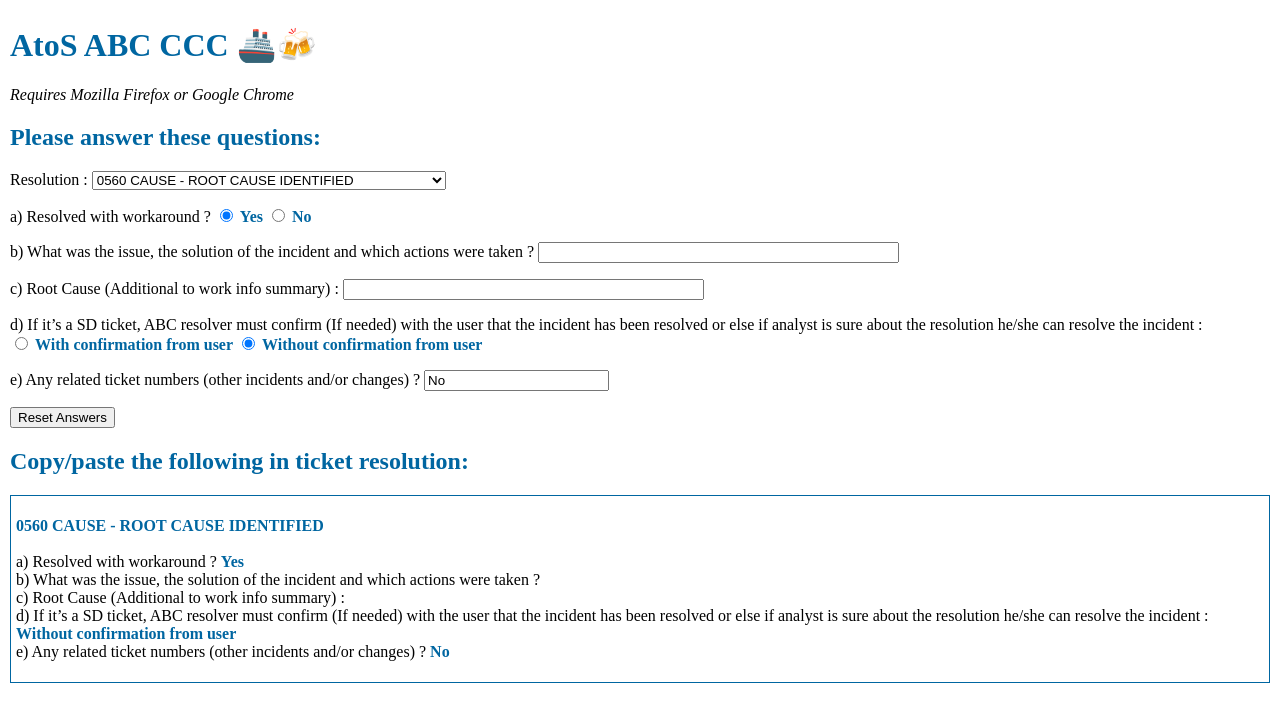
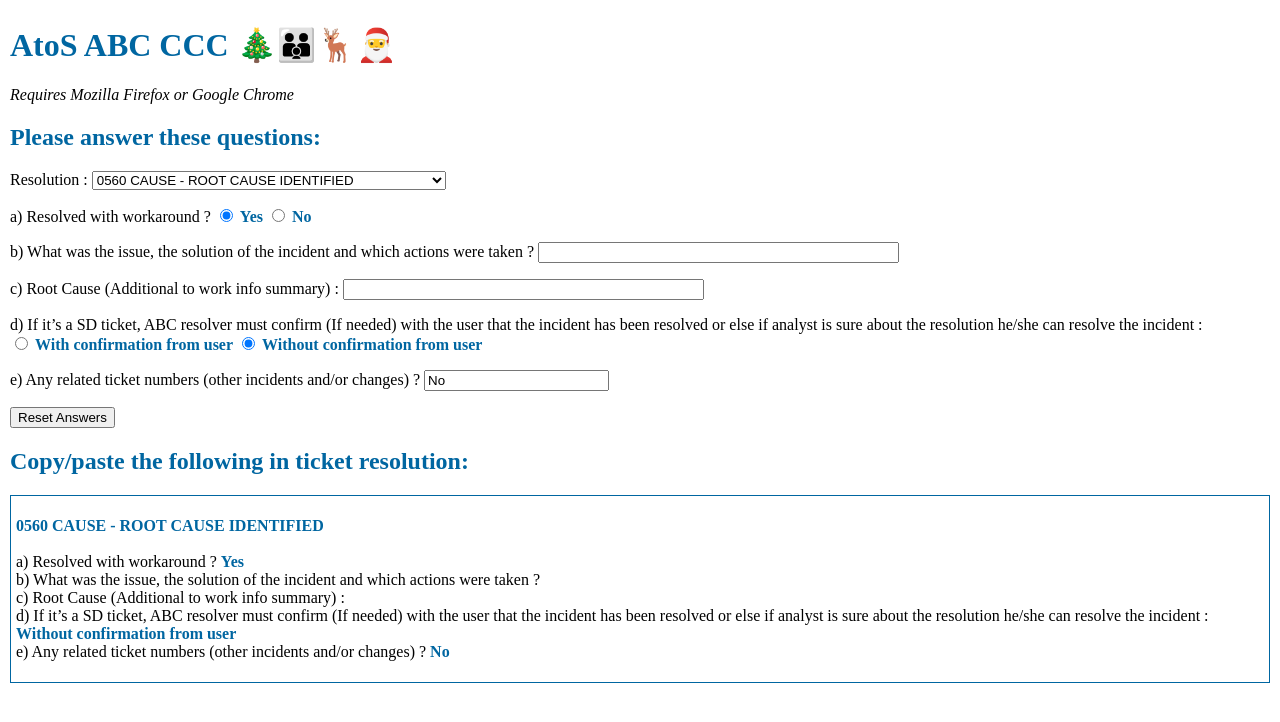
Before and after one commit to bdejean/bdejean.github.io, a plain HTML site: page CCC/CCC.html in a window 1280 px wide. Drawn offline with nearby package versions, Linux system fonts and the light colour scheme.

Commit message:
Update title for Christmas.

```diff
--- a/CCC/CCC.html
+++ b/CCC/CCC.html
@@ -2,14 +2,14 @@
 <html lang="en">
     <head>
 	<meta charset="utf-8">
-	<title>AtoS ABC CCC 🚢🍻</title>
+	<title>AtoS ABC CCC 🎄👪🦌🎅</title>
 		<meta http-equiv="content-type" content="text/html; charset=utf-8">
         <link rel="stylesheet" href="CCC.css">
         <script src="https://cdn.jsdelivr.net/npm/vue/dist/vue.js"></script>
     </head>
     <body>
 
-		<h1>AtoS ABC CCC 🚢🍻</h1>
+		<h1>AtoS ABC CCC 🎄👪🦌🎅</h1>
 	    	<p style="font-style: italic;">Requires Mozilla Firefox or Google Chrome</p>
 		<div id="ccc">
 			<h2>Please answer these questions:</h2>
```
